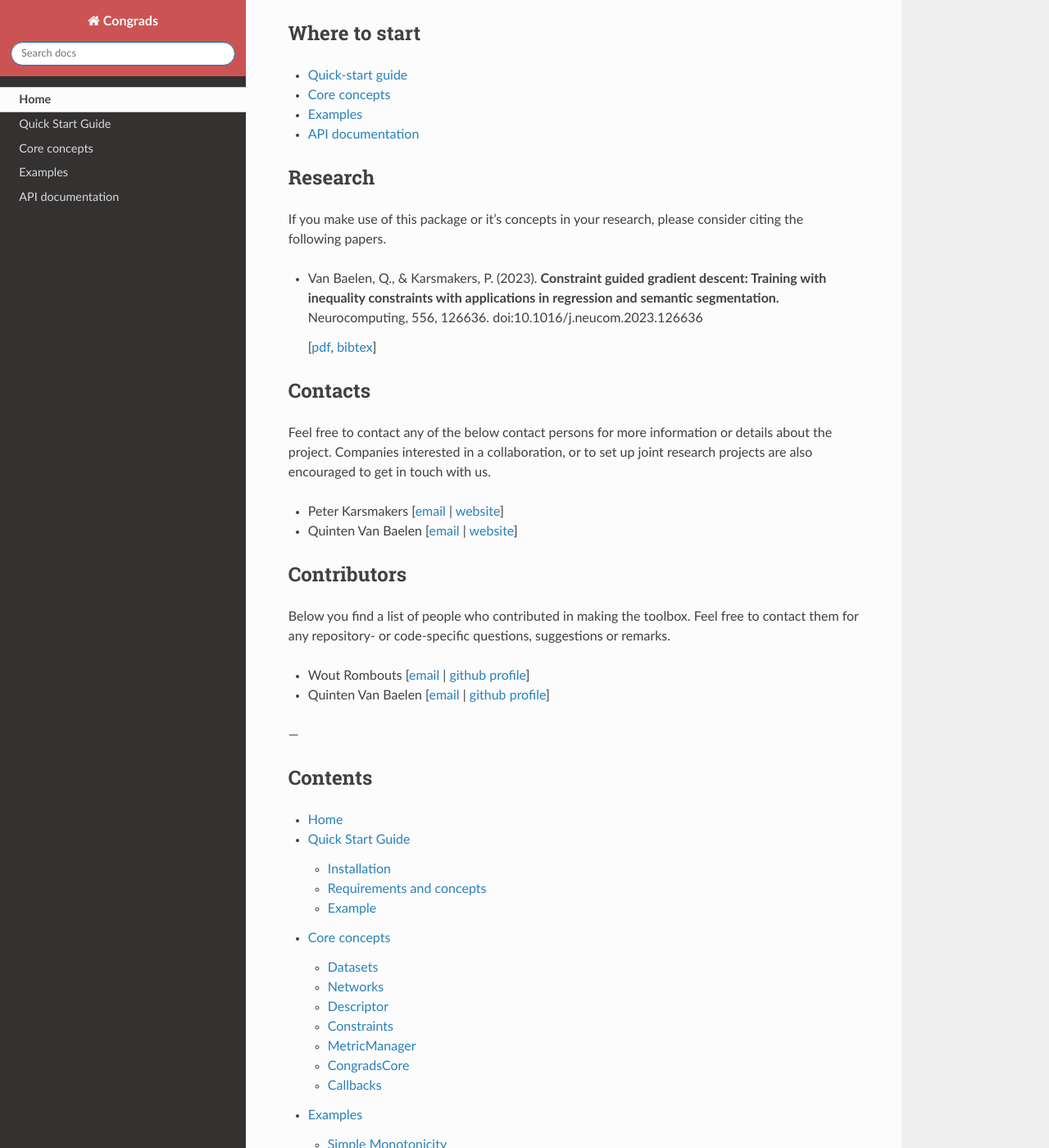
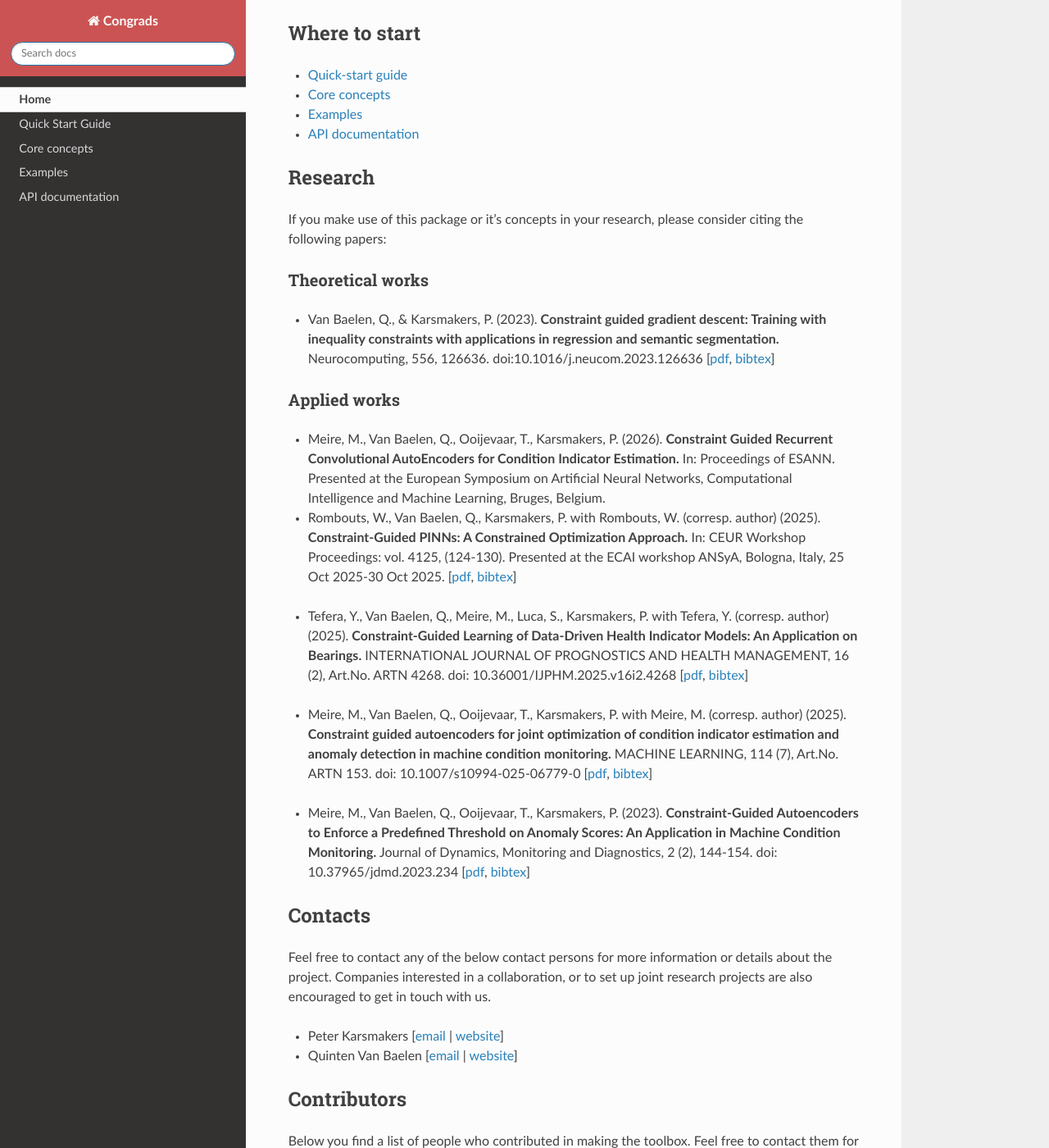
Before and after one commit to ML-KULeuven/congrads, a Sphinx documentation site: the page built from docs/index.rst, in a window 1280 px wide and 1400 px high, scrolled down 2024 px. Shown: the whole window at 82% size. Built offline with Sphinx 7.4.7 and the Read the Docs theme 3.1.0, drawn with Linux system fonts in a browser that asks for light colours.

```diff
--- /dev/null
+++ b/docs/_static/Meire2023.bib
@@ -0,0 +1,11 @@
+@article{Meire2023,
+  title = {Constraint Guided Autoencoders to Enforce a Predefined Threshold on Anomaly Scores: An Application in Machine Condition Monitoring},
+  ISSN = {2833-650X},
+  url = {http://dx.doi.org/10.37965/jdmd.2023.234},
+  DOI = {10.37965/jdmd.2023.234},
+  journal = {Journal of Dynamics,  Monitoring and Diagnostics},
+  publisher = {Intelligence Science and Technology Press Inc.},
+  author = {Meire,  Maarten and Van Baelen,  Quinten and Ooijevaar,  Ted and Karsmakers,  Peter},
+  year = {2023},
+  month = jun
+}
--- /dev/null
+++ b/docs/_static/Meire2025.bib
@@ -0,0 +1,13 @@
+@article{Meire2025,
+  title = {Constraint guided autoencoders for joint optimization of condition indicator estimation and anomaly detection in machine condition monitoring},
+  volume = {114},
+  ISSN = {1573-0565},
+  url = {http://dx.doi.org/10.1007/s10994-025-06779-0},
+  DOI = {10.1007/s10994-025-06779-0},
+  number = {7},
+  journal = {Machine Learning},
+  publisher = {Springer Science and Business Media LLC},
+  author = {Meire,  Maarten and Van Baelen,  Quinten and Ooijevaar,  Ted and Karsmakers,  Peter},
+  year = {2025},
+  month = may
+}
--- /dev/null
+++ b/docs/_static/Rombouts2025.bib
@@ -0,0 +1,10 @@
+@misc{lirias4281141,
+author = {Rombouts, Wout and Van Baelen, Quinten and Karsmakers, Peter},
+issn = {1613-0073},
+journal = {CEUR Workshop Proceedings},
+keywords = {VOEWIAI02#58101618 ; 4609 Information systems},
+publisher = {R. Piskac c/o Redaktion Sun SITE Informatik V RWTH Aachen},
+title = {Constraint-Guided PINNs: A Constrained Optimization Approach},
+volume = {4125},
+year = {2025-12-11},
+}
--- /dev/null
+++ b/docs/_static/Tefera2025.bib
@@ -0,0 +1,13 @@
+@article{Tefera2025,
+  title = {Constraint-Guided Learning of Data-driven Health Indicator Models: An Application on Bearings},
+  volume = {16},
+  ISSN = {2153-2648},
+  url = {http://dx.doi.org/10.36001/IJPHM.2025.v16i2.4268},
+  DOI = {10.36001/ijphm.2025.v16i2.4268},
+  number = {2},
+  journal = {International Journal of Prognostics and Health Management},
+  publisher = {PHM Society},
+  author = {Tefera,  Yonas and Van Baelen,  Quinten and Meire,  Maarten and Luca,  Stijn and Karsmakers,  Peter},
+  year = {2025},
+  month = aug
+}
--- a/docs/_static/VanBaelen2023.bib
+++ b/docs/_static/VanBaelen2023.bib
@@ -1,13 +1,13 @@
-@article{VANBAELEN2023126636,
-title = {Constraint guided gradient descent: Training with inequality constraints with applications in regression and semantic segmentation},
-journal = {Neurocomputing},
-volume = {556},
-pages = {126636},
-year = {2023},
-issn = {0925-2312},
-doi = {https://doi.org/10.1016/j.neucom.2023.126636},
-url = {https://www.sciencedirect.com/science/article/pii/S0925231223007592},
-author = {Quinten {Van Baelen} and Peter Karsmakers},
-keywords = {Neuro-symbolic artificial intelligence, Neural networks, Constrained optimization, Flexible supervision, Learning and reasoning},
-abstract = {Deep learning is typically performed by learning a neural network solely from data in the form of input–output pairs ignoring available domain knowledge. In this work, the Constraint Guided Gradient Descent (CGGD) framework is proposed that enables the injection of domain knowledge into the training procedure. The domain knowledge is assumed to be described as a conjunction of hard inequality constraints which appears to be a natural choice for several applications. Compared to other neuro-symbolic approaches, the proposed method converges to a point that makes an arbitrarily small error with respect to any inequality constraint on the training data and does not require to first transform the constraints into some ad-hoc term that is added to the learning (optimization) objective. It is empirically shown on four independent and small data sets that CGGD makes training less dependent on the initialization of the network, improves the constraint satisfiability on all data, improves the generalization of the model to unseen data, and relaxes the need for annotated data. Moreover, the method is tested for a regression and a semantic segmentation task.}
+@article{VanBaelen2023,
+  title = {Constraint guided gradient descent: Training with inequality constraints with applications in regression and semantic segmentation},
+  volume = {556},
+  ISSN = {0925-2312},
+  url = {http://dx.doi.org/10.1016/j.neucom.2023.126636},
+  DOI = {10.1016/j.neucom.2023.126636},
+  journal = {Neurocomputing},
+  publisher = {Elsevier BV},
+  author = {Van Baelen,  Quinten and Karsmakers,  Peter},
+  year = {2023},
+  month = nov,
+  pages = {126636}
 }
--- a/docs/index.rst
+++ b/docs/index.rst
@@ -65,17 +65,46 @@ Where to start
 
 Research
 --------
-If you make use of this package or it's concepts in your research, please consider citing the following papers.
+If you make use of this package or it's concepts in your research, please consider citing the following papers:
 
-- Van Baelen, Q., & Karsmakers, P. (2023). **Constraint guided gradient descent:
-  Training with inequality constraints with applications in regression and semantic segmentation.**
-  Neurocomputing, 556, 126636. doi:10.1016/j.neucom.2023.126636
+Theoretical works
+~~~~~~~~~~~~~~~~~
 
+- Van Baelen, Q., & Karsmakers, P. (2023). **Constraint guided gradient descent: Training with inequality constraints with applications in regression and semantic segmentation.** Neurocomputing, 556, 126636. doi:10.1016/j.neucom.2023.126636
   [`pdf`__, `bibtex`__]
 
 __ https://www.sciencedirect.com/science/article/abs/pii/S0925231223007592
 __ https://raw.githubusercontent.com/ML-KULeuven/congrads/main/docs/_static/VanBaelen2023.bib
 
+Applied works
+~~~~~~~~~~~~~
+
+- Meire, M., Van Baelen, Q., Ooijevaar, T., Karsmakers, P. (2026). **Constraint Guided Recurrent Convolutional AutoEncoders for Condition Indicator Estimation.** In: Proceedings of ESANN. Presented at the European Symposium on Artificial Neural Networks, Computational Intelligence and Machine Learning, Bruges, Belgium.
+
+
+- Rombouts, W., Van Baelen, Q., Karsmakers, P. with Rombouts, W. (corresp. author) (2025). **Constraint-Guided PINNs: A Constrained Optimization Approach.** In: CEUR Workshop Proceedings: vol. 4125, (124-130). Presented at the ECAI workshop ANSyA, Bologna, Italy, 25 Oct 2025-30 Oct 2025.
+  [`pdf`__, `bibtex`__]
+
+__ https://ceur-ws.org/Vol-4125/paper_30.pdf
+__ https://raw.githubusercontent.com/ML-KULeuven/congrads/main/docs/_static/Rombouts2025.bib
+
+- Tefera, Y., Van Baelen, Q., Meire, M., Luca, S., Karsmakers, P. with Tefera, Y. (corresp. author) (2025). **Constraint-Guided Learning of Data-Driven Health Indicator Models: An Application on Bearings.** INTERNATIONAL JOURNAL OF PROGNOSTICS AND HEALTH MANAGEMENT, 16 (2), Art.No. ARTN 4268. doi: 10.36001/IJPHM.2025.v16i2.4268
+  [`pdf`__, `bibtex`__]
+
+__ http://dx.doi.org/10.36001/IJPHM.2025.v16i2.4268
+__ https://raw.githubusercontent.com/ML-KULeuven/congrads/main/docs/_static/Tefera2025.bib
+
+- Meire, M., Van Baelen, Q., Ooijevaar, T., Karsmakers, P. with Meire, M. (corresp. author) (2025). **Constraint guided autoencoders for joint optimization of condition indicator estimation and anomaly detection in machine condition monitoring.** MACHINE LEARNING, 114 (7), Art.No. ARTN 153. doi: 10.1007/s10994-025-06779-0
+  [`pdf`__, `bibtex`__]
+
+__ http://dx.doi.org/10.1007/s10994-025-06779-0
+__ https://raw.githubusercontent.com/ML-KULeuven/congrads/main/docs/_static/Meire2025.bib
+
+- Meire, M., Van Baelen, Q., Ooijevaar, T., Karsmakers, P. (2023). **Constraint-Guided Autoencoders to Enforce a Predefined Threshold on Anomaly Scores: An Application in Machine Condition Monitoring.** Journal of Dynamics, Monitoring and Diagnostics, 2 (2), 144-154. doi: 10.37965/jdmd.2023.234
+  [`pdf`__, `bibtex`__]
+
+__ http://dx.doi.org/10.37965/jdmd.2023.234
+__ https://raw.githubusercontent.com/ML-KULeuven/congrads/main/docs/_static/Meire2023.bib
 
 Contacts
 --------
--- a/pyproject.toml
+++ b/pyproject.toml
@@ -1,6 +1,6 @@
 [project]
 name = "congrads"
-version = "0.3.1.post1"
+version = "0.3.1.post2"
 description = "A toolbox for using Constraint Guided Gradient Descent when training neural networks."
 readme = "README.md"
 license = { file = "LICENSE" }
```
Also changed, not shown: README.md (+15 -0 lines), 1 other file.
